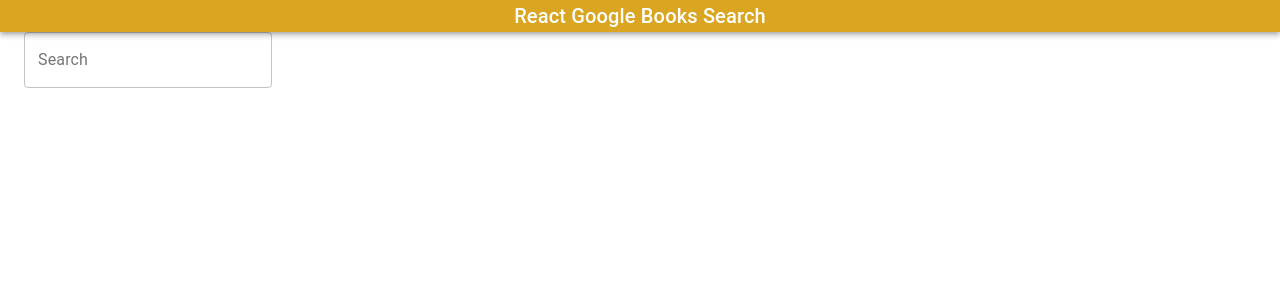
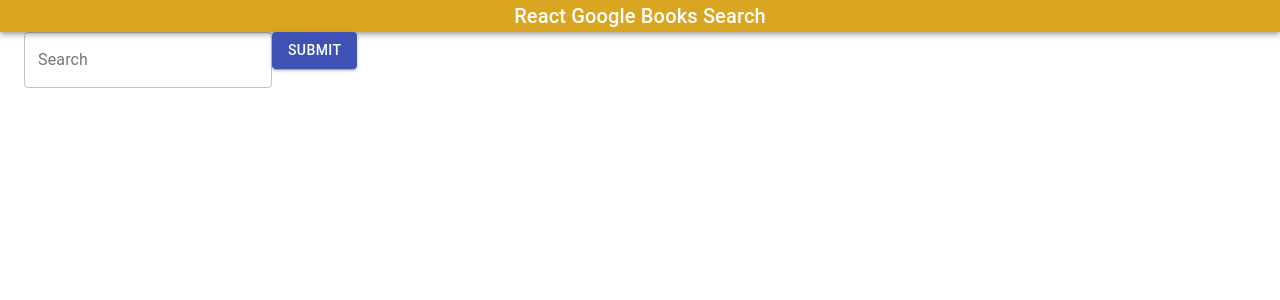
Before and after one commit to kayla8693/google-books-search, a React (Create React App) app in the folder client/: page / in a window 1280 px wide. Shown: the top 300 px of the page. Built offline with nearby package versions, Linux system fonts and the light colour scheme.

Commit message:
added grid component

```diff
--- a/client/public/index.html
+++ b/client/public/index.html
@@ -10,6 +10,7 @@
     -->
     <link rel="manifest" href="%PUBLIC_URL%/manifest.json">
     <link rel="shortcut icon" href="%PUBLIC_URL%/favicon.ico">
+    <link rel="stylesheet" href="https://cdnjs.cloudflare.com/ajax/libs/bootswatch/4.0.0/flatly/bootstrap.min.css"/>
     <!--
       Notice the use of %PUBLIC_URL% in the tags above.
       It will be replaced with the URL of the `public` folder during the build.
--- a/client/src/components/SearchBar.jsx
+++ b/client/src/components/SearchBar.jsx
@@ -1,10 +1,17 @@
 import React from "react";
 import TextField from "@material-ui/core/TextField";
+import Button from "@material-ui/core/Button";
 
 function SearchBar() {
     return (
         <form noValidate autoComplete="off">
             <TextField id="outlined-search" label="Search" type="search" variant="outlined" />
+            <Button
+            variant="contained" color="primary"
+            type="button"
+            value="submit"
+            id="submit">Submit
+            </Button>
         </form>
     )
 };
--- a/client/src/pages/Search.jsx
+++ b/client/src/pages/Search.jsx
@@ -0,0 +1 @@
+import React from "react";
```
Also changed, not shown: client/src/components/Grid.jsx (added, +24 -0 lines).
